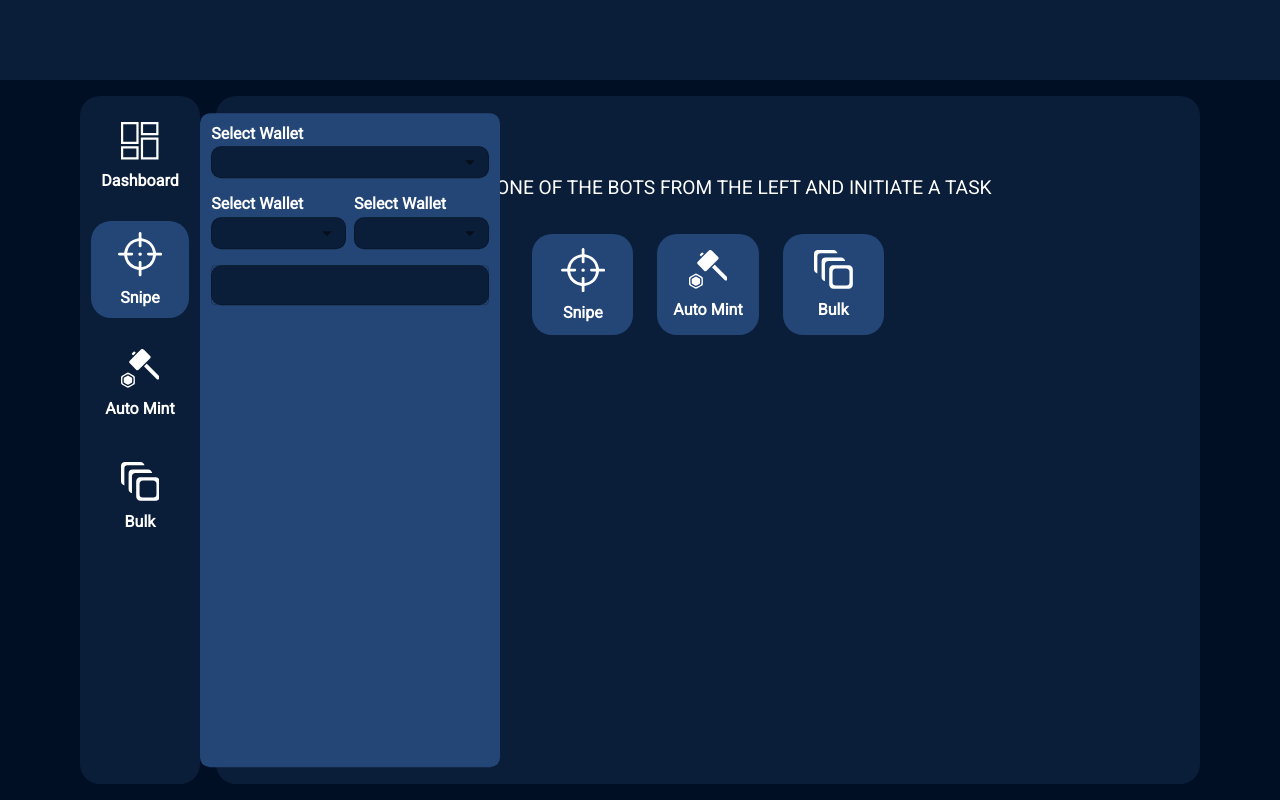
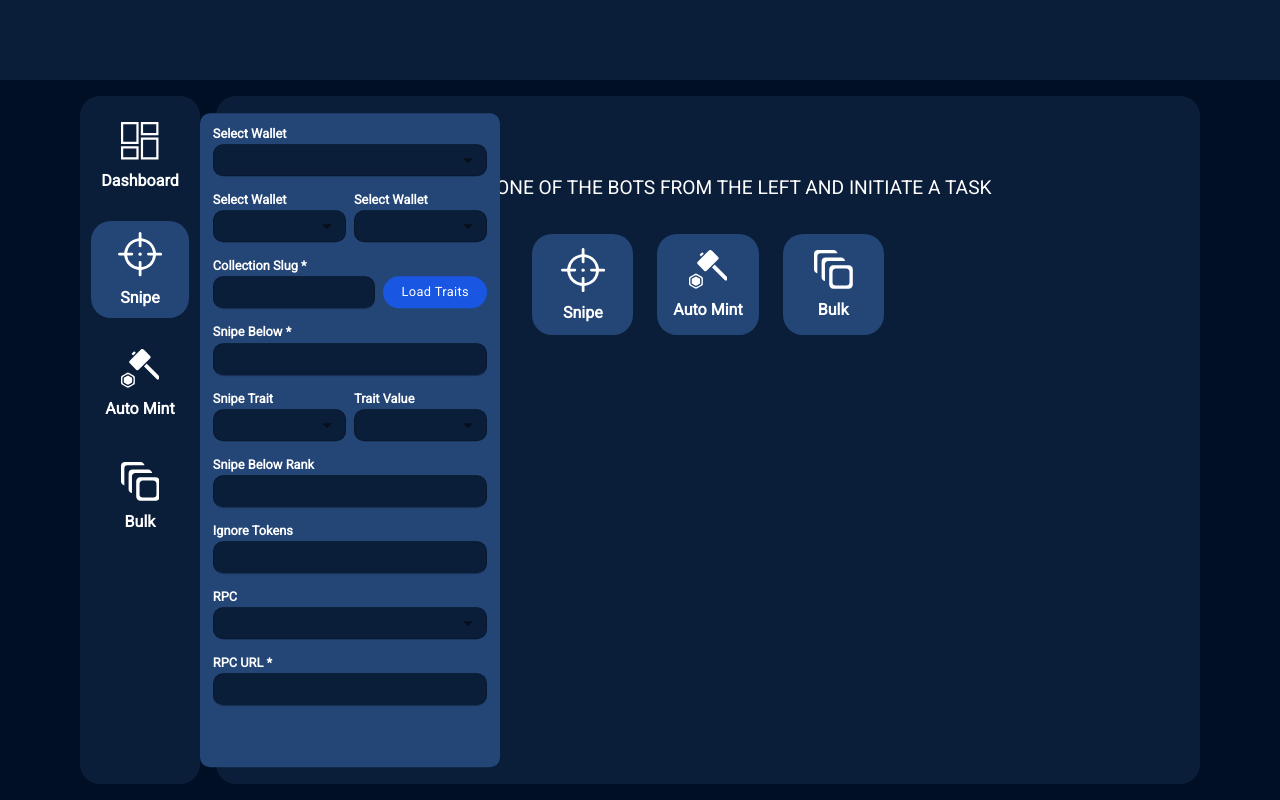
Before and after one commit to FortuneWebWorks/cyber-dash-react-pages, a React (Create React App) app: page / in a window 1280 px wide. Built offline with nearby package versions, Linux system fonts and the light colour scheme; the HTML template or start-up script is replaced by a standard one.

Commit message:
:zap: Some of snipe side menu inputs added

```diff
--- a/src/components/Board/Board.js
+++ b/src/components/Board/Board.js
@@ -1,5 +1,3 @@
-import { useState } from 'react';
-
 import { createUseStyles } from 'react-jss';
 // Menu svgs
 import { ReactComponent as SnipeIcon } from '../../assets/icons/snipe.svg';
@@ -31,12 +29,6 @@ const useStyles = createUseStyles({
 const Bord = () => {
   const styles = useStyles();
 
-  const [active, setActive] = useState('Snipe');
-
-  const onClickHandler = (target) => {
-    setActive(target);
-  };
-
   return (
     <div className={styles.container}>
       <p className={styles.text}>
--- a/src/components/Menu/MenuItem.js
+++ b/src/components/Menu/MenuItem.js
@@ -31,6 +31,7 @@ const useStyles = createUseStyles({
     padding: '0.7rem',
     backgroundColor: '#244677',
     transform: 'translateY(-50%)',
+    // overflow: 'auto',
   },
 });
 
--- a/src/components/Menu/SideMenus/Snipe.js
+++ b/src/components/Menu/SideMenus/Snipe.js
@@ -3,7 +3,7 @@ import { createUseStyles } from 'react-jss';
 import MenuItem from '@mui/material/MenuItem';
 import FormControl from '@mui/material/FormControl';
 import Select from '@mui/material/Select';
-import { TextField } from '@mui/material';
+import { TextField, Button } from '@mui/material';
 
 const useStyles = createUseStyles({
   selectLabel: {
@@ -11,11 +11,24 @@ const useStyles = createUseStyles({
     display: 'flex',
     flexDirection: 'column',
     gap: '0.2rem',
+    fontSize: '0.8rem',
   },
   secondRow: {
     width: '100%',
     display: 'flex',
+    alignItems: 'flex-end',
     gap: '0.5rem',
+  },
+  textField: {
+    width: '100%',
+    height: '2rem',
+    borderRadius: '10px',
+    backgroundColor: '#0B1E39',
+    color: '#fff',
+
+    [`& fieldset`]: {
+      borderRadius: '10px',
+    },
   },
 });
 
@@ -32,7 +45,15 @@ export default function Snipe() {
   };
 
   return (
-    <FormControl sx={{ width: '100%', gap: '1rem' }}>
+    <FormControl
+      sx={{
+        width: '100%',
+        maxHeight: '100%',
+        overflow: 'auto',
+        padding: '0.1rem',
+        gap: '1rem',
+      }}
+    >
       {/* 1: Select */}
       <div className={styles.selectLabel}>
         <label htmlFor="wallet">Select Wallet</label>
@@ -42,6 +63,7 @@ export default function Snipe() {
             backgroundColor: '#0B1E39',
             color: '#fff',
             borderRadius: '10px',
+            fontSize: '0.8rem',
           }}
           id="wallet"
           value={personName}
@@ -65,6 +87,7 @@ export default function Snipe() {
               backgroundColor: '#0B1E39',
               color: '#fff',
               borderRadius: '10px',
+              fontSize: '0.8rem',
             }}
             id="wallet"
             value={personName}
@@ -85,6 +108,7 @@ export default function Snipe() {
               backgroundColor: '#0B1E39',
               color: '#fff',
               borderRadius: '10px',
+              fontSize: '0.8rem',
             }}
             id="wallet"
             value={personName}
@@ -100,19 +124,190 @@ export default function Snipe() {
 
       {/* 3: Select & Btn */}
       <div className={styles.secondRow}>
+        <div className={styles.selectLabel}>
+          <label htmlFor="text">Collection Slug *</label>
           <TextField
+            className={styles.textField}
+            type="text"
+            hiddenLabel
+            size="small"
+            sx={{ input: { color: '#fff' } }}
+            inputProps={{
+              style: {
+                height: '1rem',
+                borderRadius: '10px',
+                fontSize: '0.8rem',
+              },
+            }}
+          />
+        </div>
+        <Button
+          variant="contained"
+          sx={{
+            height: '2rem',
+            backgroundColor: '#1956E2',
+            fontSize: '0.8rem',
+            borderRadius: '20px',
+            padding: '0 2rem',
+            whiteSpace: 'nowrap',
+            textTransform: 'none',
+            boxShadow: 'none',
+          }}
+        >
+          Load Traits
+        </Button>
+      </div>
+
+      {/* 4: number input */}
+      <div className={styles.secondRow}>
+        <div className={styles.selectLabel}>
+          <label htmlFor="text">Snipe Below *</label>
+          <TextField
+            className={styles.textField}
+            type="text"
+            hiddenLabel
+            size="small"
+            sx={{ input: { color: '#fff' } }}
+            inputProps={{
+              style: {
+                height: '1rem',
+                borderRadius: '10px',
+                fontSize: '0.8rem',
+              },
+            }}
+          />
+        </div>
+      </div>
+
+      {/* 5: two Select */}
+      <div className={styles.secondRow}>
+        <div className={styles.selectLabel}>
+          <label htmlFor="wallet">Snipe Trait</label>
+          <Select
             sx={{
               width: '100%',
+              height: '2rem',
               backgroundColor: '#0B1E39',
               color: '#fff',
               borderRadius: '10px',
+              fontSize: '0.8rem',
             }}
+            id="wallet"
+            value={personName}
+            onChange={handleChange}
+            inputProps={{ 'aria-label': 'Without label' }}
+          >
+            <MenuItem value={10}>Ten</MenuItem>
+            <MenuItem value={20}>Twenty</MenuItem>
+            <MenuItem value={30}>Thirty</MenuItem>
+          </Select>
+        </div>
+        <div className={styles.selectLabel}>
+          <label htmlFor="wallet">Trait Value</label>
+          <Select
+            sx={{
+              width: '100%',
+              height: '2rem',
+              backgroundColor: '#0B1E39',
+              color: '#fff',
+              borderRadius: '10px',
+              fontSize: '0.8rem',
+            }}
+            id="wallet"
+            value={personName}
+            onChange={handleChange}
+            inputProps={{ 'aria-label': 'Without label' }}
+          >
+            <MenuItem value={10}>Ten</MenuItem>
+            <MenuItem value={20}>Twenty</MenuItem>
+            <MenuItem value={30}>Thirty</MenuItem>
+          </Select>
+        </div>
+      </div>
+
+      {/* 6: number input */}
+      <div className={styles.secondRow}>
+        <div className={styles.selectLabel}>
+          <label htmlFor="text">Snipe Below Rank</label>
+          <TextField
+            className={styles.textField}
             type="text"
             hiddenLabel
             size="small"
+            sx={{ input: { color: '#fff' } }}
+            inputProps={{
+              style: {
+                height: '1rem',
+                borderRadius: '10px',
+                fontSize: '0.8rem',
+              },
+            }}
+          />
+        </div>
+      </div>
 
-          // variant="filled"
+      {/* 7: number input */}
+      <div className={styles.secondRow}>
+        <div className={styles.selectLabel}>
+          <label htmlFor="text">Ignore Tokens</label>
+          <TextField
+            className={styles.textField}
+            type="text"
+            hiddenLabel
+            size="small"
+            sx={{ input: { color: '#fff' } }}
+            inputProps={{
+              style: {
+                height: '1rem',
+                borderRadius: '10px',
+                fontSize: '0.8rem',
+              },
+            }}
           />
+        </div>
+      </div>
+
+      {/* 8: Select */}
+      <div className={styles.selectLabel}>
+        <label htmlFor="wallet">RPC</label>
+        <Select
+          sx={{
+            height: '2rem',
+            backgroundColor: '#0B1E39',
+            color: '#fff',
+            borderRadius: '10px',
+            fontSize: '0.8rem',
+          }}
+          id="wallet"
+          value={personName}
+          onChange={handleChange}
+          inputProps={{ 'aria-label': 'Without label' }}
+        >
+          <MenuItem value={10}>Ten</MenuItem>
+          <MenuItem value={20}>Twenty</MenuItem>
+          <MenuItem value={30}>Thirty</MenuItem>
+        </Select>
+      </div>
+
+      {/* 9: text input */}
+      <div className={styles.secondRow}>
+        <div className={styles.selectLabel}>
+          <label htmlFor="text">RPC URL *</label>
+          <TextField
+            className={styles.textField}
+            type="text"
+            hiddenLabel
+            size="small"
+            sx={{ input: { color: '#fff' } }}
+            inputProps={{
+              style: {
+                height: '1rem',
+                borderRadius: '10px',
+                fontSize: '0.8rem',
+              },
+            }}
+          />
+        </div>
       </div>
     </FormControl>
   );
--- a/src/index.css
+++ b/src/index.css
@@ -10,3 +10,8 @@ body {
   box-sizing: border-box;
   font-family: 'Roboto', sans-serif;
 }
+
+div::-webkit-scrollbar {
+  width: 0.2rem;
+  background-color: rgb(23, 61, 94);
+}
```
Lines whose indentation alone changed are shown as unchanged.
